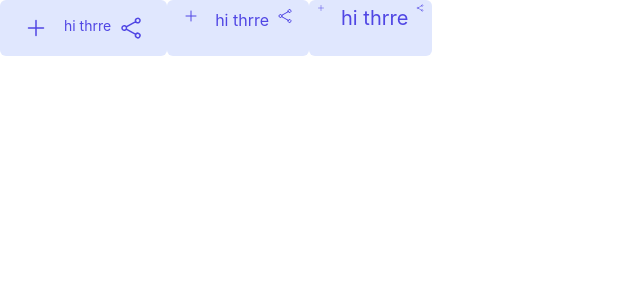
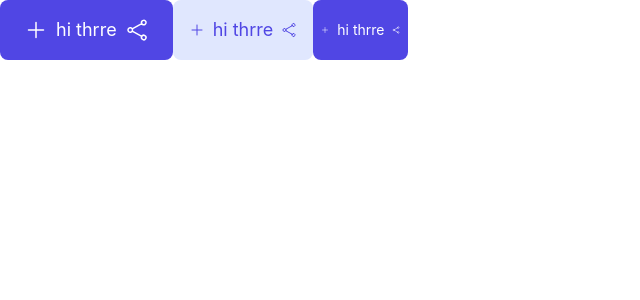
Before and after one commit to akshxt25/second-brain-frontend, a React (Vite) app: page / in a window 1280 px wide. Shown: the top 300 px of the page, without its empty margins (0-640 px from the left). Built offline with nearby package versions, Linux system fonts and the light colour scheme.

Commit message:
Button Component Updated

```diff
--- a/src/App.tsx
+++ b/src/App.tsx
@@ -8,9 +8,9 @@ function App() {
 
   return (
     <div className="text-red-500 flex">
-      <Button startIcon={<PlusIcon size="lg" />}  endIcon={<ShareIcon size="lg"/>} variant='secondary' size="lg" text={"hi thrre"} onClick={() => {}} />
+      <Button startIcon={<PlusIcon size="lg" />}  endIcon={<ShareIcon size="lg"/>} variant='primary' size="lg" text={"hi thrre"} onClick={() => {}} />
       <Button startIcon={<PlusIcon size="md" />}  endIcon={<ShareIcon size="md"/>} variant='secondary' size="md" text={"hi thrre"} onClick={() => {}} />
-      <Button startIcon={<PlusIcon size="sm" />}  endIcon={<ShareIcon size="sm"/>} variant='secondary' size="sm" text={"hi thrre"} onClick={() => {}} />
+      <Button startIcon={<PlusIcon size="sm" />}  endIcon={<ShareIcon size="sm"/>} variant='primary' size="sm" text={"hi thrre"} onClick={() => {}} />
     </div>
   )
 }
--- a/src/components/ui/Button.tsx
+++ b/src/components/ui/Button.tsx
@@ -1,36 +1,30 @@
-import type { ReactElement } from "react";
-
-type Variants = "primary" | "secondary";
+import { type ReactElement } from "react";
 
 interface ButtonProps {
-    variant : Variants
-    size : "sm" | "md" | "lg";
-    text : string;
-    startIcon ?: ReactElement;
-    endIcon ?: ReactElement;
-    onClick : () => void;
-
+	variant: "primary" | "secondary",
+	startIcon ?: ReactElement,
+	endIcon ?: ReactElement,
+	size: "sm" | "lg" | "md",
+	text : string
+	onClick: () => void
 }
 
 const variantStyles = {
-    "primary" : "bg-purple-600 text-white",
-    "secondary" : "bg-purple-300 text-purple-600"
+	"primary" : "bg-purple-600 text-white hover:bg-purple-700",
+	"secondary" : "bg-purple-300 text-purple-600 hover:bg-purple-400"
 }
 
-const sizeStyles = {
-    "sm" : "py-1 px-2 text-xl",
-    "md" : "py-2 px-4 text-md",
-    "lg" : "py-4 px-6 text-sm"
+const variantSize ={
+	"sm" : "text-sm py-1 px-2",
+	"md" : "text-md py-2 px-4",
+	"lg" : "text-lg py-4 px-6"
 }
 
-const defaultStyles = "rounded-md flex"
+const defaultStyles = "flex items-center justify-center gap-2 text-lg rounded-lg"
 
 export const Button = (props: ButtonProps) => {
-    return <button className={`${variantStyles[props.variant]} ${defaultStyles} ${sizeStyles[props.size]}`}>
-        {props.startIcon ? <div className="pr-2">{props.startIcon}</div> : null}
-        <div className="pl-2 pr-2">
-            {props.text}
-        </div>
-         {props.endIcon}
-        </button>
+	return <button  onClick={props.onClick}
+		className={`${variantStyles[props.variant]}  ${variantSize[props.size]} ${defaultStyles} `}
+	> {props.startIcon ? props.startIcon : null} {props.text} {props.endIcon ? props.endIcon : null}
+	</button>
 }
```
